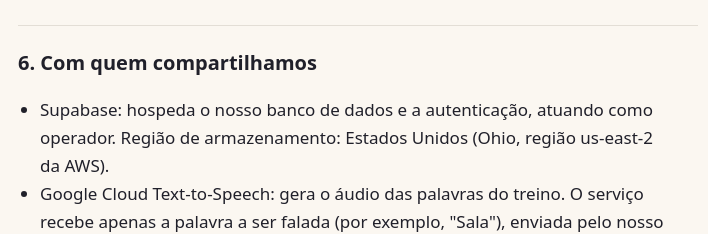
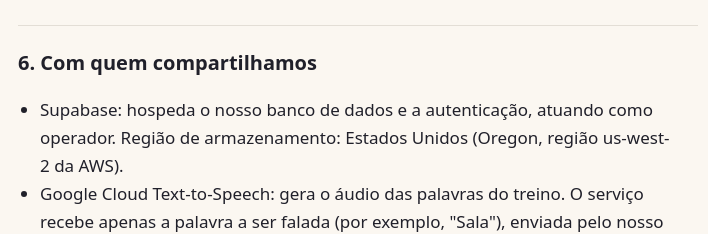
Before and after one commit to AlexFigueiras/alexfigueiras.github.io, a plain HTML site: page politica-bosyn.html in a window 1280 px wide. Shown: the part 2395-2629 px from the top of the page, 282-990 px from the left. Drawn offline with Linux system fonts and the light colour scheme.

Commit message:
BOSYN: região do Supabase corrigida (us-west-2)
Co-Authored-By: Claude Opus 5.5 <noreply@anthropic.com>
Claude-Session: https://claude.ai/code/session_016HF28whQcE4nQ63vMaN6ou

```diff
--- a/politica-bosyn.html
+++ b/politica-bosyn.html
@@ -63,7 +63,7 @@
 </ul>
 <h2>6. Com quem compartilhamos</h2>
 <ul>
-<li>Supabase: hospeda o nosso banco de dados e a autenticação, atuando como operador. Região de armazenamento: Estados Unidos (Ohio, região us-east-2 da AWS).</li>
+<li>Supabase: hospeda o nosso banco de dados e a autenticação, atuando como operador. Região de armazenamento: Estados Unidos (Oregon, região us-west-2 da AWS).</li>
 <li>Google Cloud Text-to-Speech: gera o áudio das palavras do treino. O serviço recebe apenas a palavra a ser falada (por exemplo, &quot;Sala&quot;), enviada pelo nosso servidor, e nenhum dado seu.</li>
 <li>Google Play: processa o pagamento da assinatura PRO. O nosso servidor consulta o Google Play só para confirmar a compra, a renovação ou o cancelamento.</li>
 <li>Google AdMob (Google LLC), só no plano grátis: recebe os dados de anúncio descritos no item 3 e os trata conforme a própria política de privacidade: <a href="https://policies.google.com/technologies/partner-sites" rel="noopener">https://policies.google.com/technologies/partner-sites</a></li>
```
